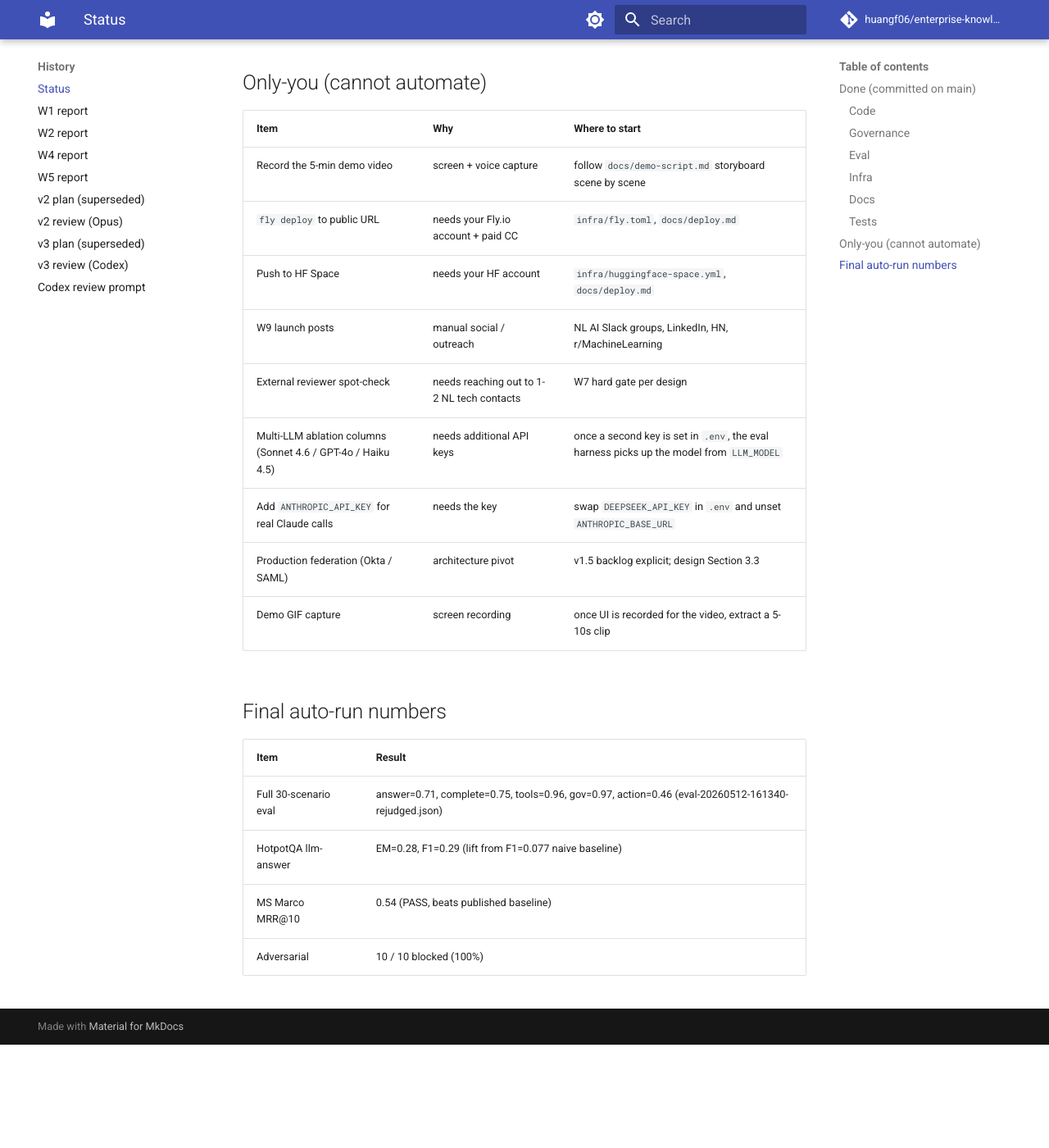
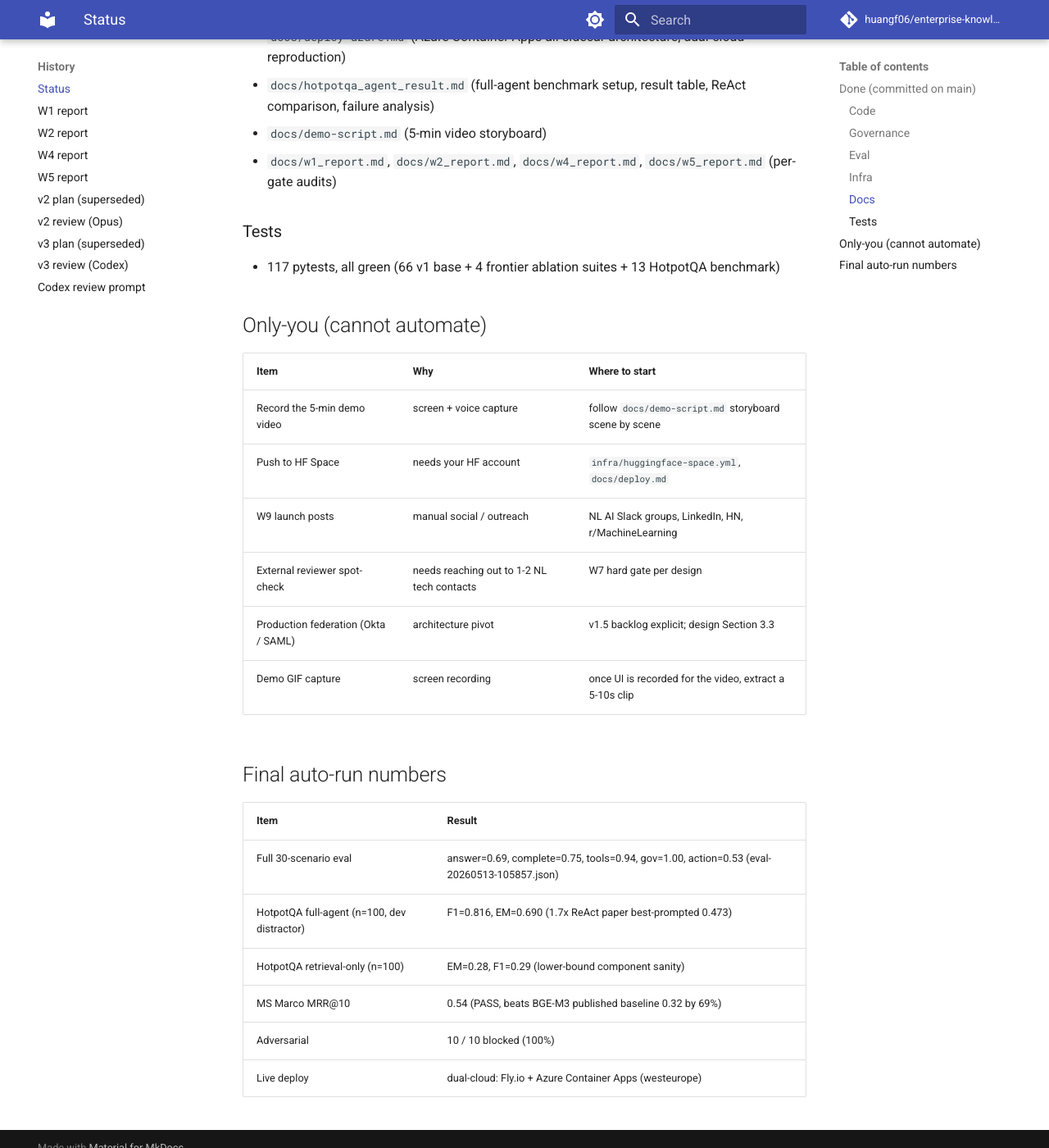
Before and after one commit to huangf06/enterprise-knowledge-agent, an MkDocs documentation site: the page built from docs/STATUS.md, in a window 1280 px wide and 1400 px high, scrolled down 1867 px. Shown: the whole window at 82% size. Built offline with MkDocs 1.6.1 and Material for MkDocs 9.7.7, drawn with Linux system fonts in a browser that asks for light colours; comment, search, counter and statistics services are not loaded; before the commit the page ends 3141 px from its top, so only the background shows below that; some of the changed text lies outside the part shown.

Commit message:
docs: refresh hero, status, and v1.5 backlog after HotpotQA + Azure land
README hero now anchors against the new HotpotQA full-agent F1=0.816
(vs ReAct paper 0.473) and cites dual-cloud live deploy plus the
updated 117 / 117 test count.

docs/STATUS.md picks up the HotpotQA full-agent benchmark, the Azure
Container Apps sibling deploy, the multi-judge consensus framework,
the 4 frontier ablations, and the new docs (hotpotqa_agent_result.md,
deploy-azure.md). Tests row jumps 66 to 117. Final auto-run numbers
table refreshed against the eval-20260513-105857 run, with the HotpotQA
retrieval-only row demoted below the new full-agent row.

v1.5_backlog.md strikes through the two items that landed in v4.1
(HotpotQA proper QA chain, Fly.io deploy + Azure sibling) and notes
where the work was completed.

```diff
--- a/docs/STATUS.md
+++ b/docs/STATUS.md
@@ -24,13 +24,16 @@
 - 30 self-authored cross-source scenarios (`data/eval/scenarios.json`)
 - 10 adversarial governance scenarios (`data/eval/adversarial.json`)
 - 5 HR helpdesk Demo 2 scenarios (`src/case_studies/hr_helpdesk/scenarios.json`)
-- LLM-as-judge harness (`src/eval/judge.py`)
+- LLM-as-judge harness (`src/eval/judge.py`) with 3-vendor multi-judge consensus (Anthropic + OpenAI + DeepSeek)
 - Retrieval sanity scorers (HotpotQA + MS Marco) with both naive and llm-answer modes
+- HotpotQA full-agent benchmark, n=100 dev distractor: F1=0.816, EM=0.690 (`src/eval/hotpotqa_*.py`, `docs/hotpotqa_agent_result.md`)
+- 4 frontier-technique ablations with with-vs-without tables (Self-Refine, DSPy compilation, multi-LLM MoE, counterfactual robustness)
 
 ### Infra
 - `docker-compose.yml` (Qdrant + Postgres + API container)
 - `infra/Dockerfile` (API) + `infra/Dockerfile.gradio` (UI)
-- `infra/fly.toml` for Fly.io
+- `infra/fly.toml` for Fly.io (live)
+- `infra/azure/deploy.sh` for Azure Container Apps (live, dual-cloud sibling of Fly.io)
 - `infra/huggingface-space.yml` for HF Space
 - `.github/workflows/`: test.yml, eval-gate.yml, eval-nightly.yml
 
@@ -42,23 +45,22 @@
 - `docs/eval-methodology.md` (closed-loop honest chapter, blog draft)
 - `docs/case-study-hr-helpdesk.md` (Demo 2)
 - `docs/deploy.md` (Fly.io + HF Space + AWS deferred)
+- `docs/deploy-azure.md` (Azure Container Apps all-sidecar architecture, dual-cloud reproduction)
+- `docs/hotpotqa_agent_result.md` (full-agent benchmark setup, result table, ReAct comparison, failure analysis)
 - `docs/demo-script.md` (5-min video storyboard)
 - `docs/w1_report.md`, `docs/w2_report.md`, `docs/w4_report.md`, `docs/w5_report.md` (per-gate audits)
 
 ### Tests
-- 66 pytests, all green
+- 117 pytests, all green (66 v1 base + 4 frontier ablation suites + 13 HotpotQA benchmark)
 
 ## Only-you (cannot automate)
 
 | Item | Why | Where to start |
 |---|---|---|
 | Record the 5-min demo video | screen + voice capture | follow `docs/demo-script.md` storyboard scene by scene |
-| `fly deploy` to public URL | needs your Fly.io account + paid CC | `infra/fly.toml`, `docs/deploy.md` |
 | Push to HF Space | needs your HF account | `infra/huggingface-space.yml`, `docs/deploy.md` |
 | W9 launch posts | manual social / outreach | NL AI Slack groups, LinkedIn, HN, r/MachineLearning |
 | External reviewer spot-check | needs reaching out to 1-2 NL tech contacts | W7 hard gate per design |
-| Multi-LLM ablation columns (Sonnet 4.6 / GPT-4o / Haiku 4.5) | needs additional API keys | once a second key is set in `.env`, the eval harness picks up the model from `LLM_MODEL` |
-| Add `ANTHROPIC_API_KEY` for real Claude calls | needs the key | swap `DEEPSEEK_API_KEY` in `.env` and unset `ANTHROPIC_BASE_URL` |
 | Production federation (Okta / SAML) | architecture pivot | v1.5 backlog explicit; design Section 3.3 |
 | Demo GIF capture | screen recording | once UI is recorded for the video, extract a 5-10s clip |
 
@@ -66,7 +68,9 @@
 
 | Item | Result |
 |---|---|
-| Full 30-scenario eval | answer=0.71, complete=0.75, tools=0.96, gov=0.97, action=0.46 (eval-20260512-161340-rejudged.json) |
-| HotpotQA llm-answer | EM=0.28, F1=0.29 (lift from F1=0.077 naive baseline) |
-| MS Marco MRR@10 | 0.54 (PASS, beats published baseline) |
+| Full 30-scenario eval | answer=0.69, complete=0.75, tools=0.94, gov=1.00, action=0.53 (eval-20260513-105857.json) |
+| HotpotQA full-agent (n=100, dev distractor) | F1=0.816, EM=0.690 (1.7x ReAct paper best-prompted 0.473) |
+| HotpotQA retrieval-only (n=100) | EM=0.28, F1=0.29 (lower-bound component sanity) |
+| MS Marco MRR@10 | 0.54 (PASS, beats BGE-M3 published baseline 0.32 by 69%) |
 | Adversarial | 10 / 10 blocked (100%) |
+| Live deploy | dual-cloud: Fly.io + Azure Container Apps (westeurope) |
```
Also changed, not shown: README.md (+1 -1 lines), v1.5_backlog.md (+2 -2 lines).
